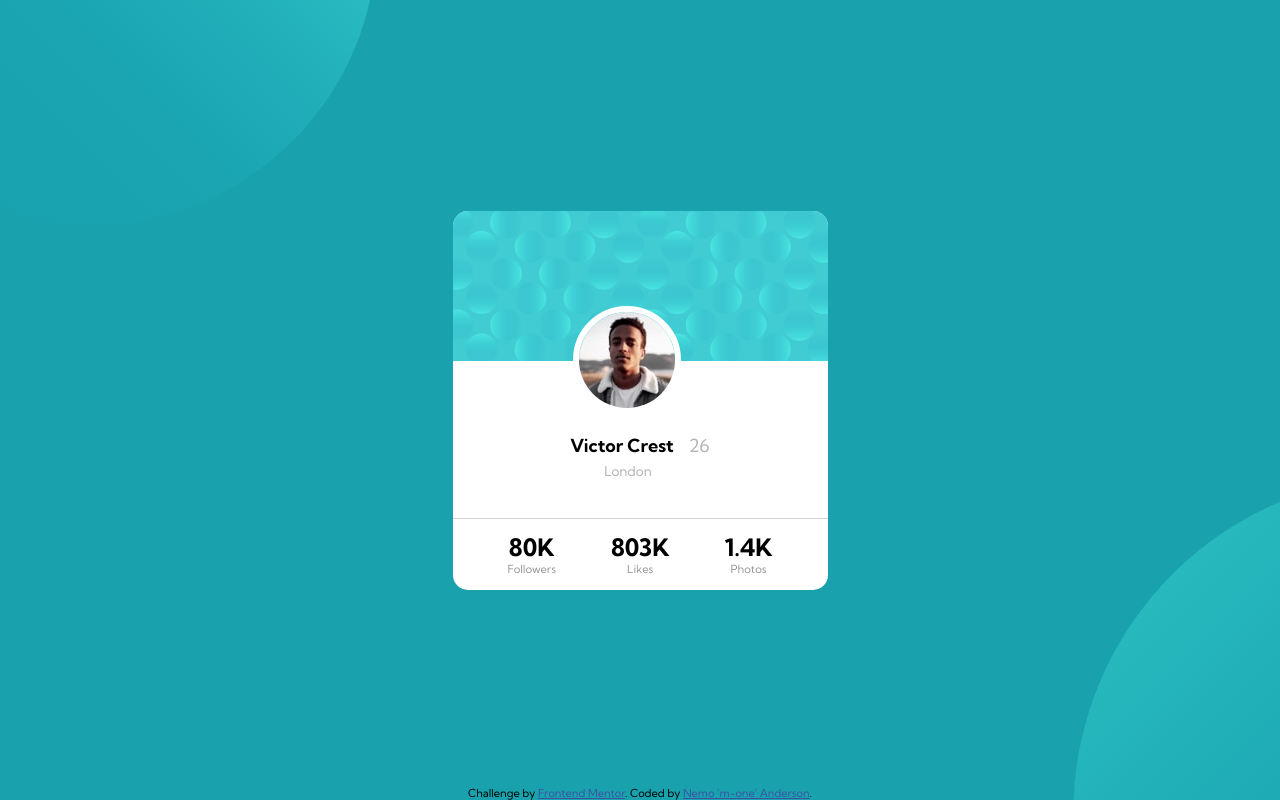
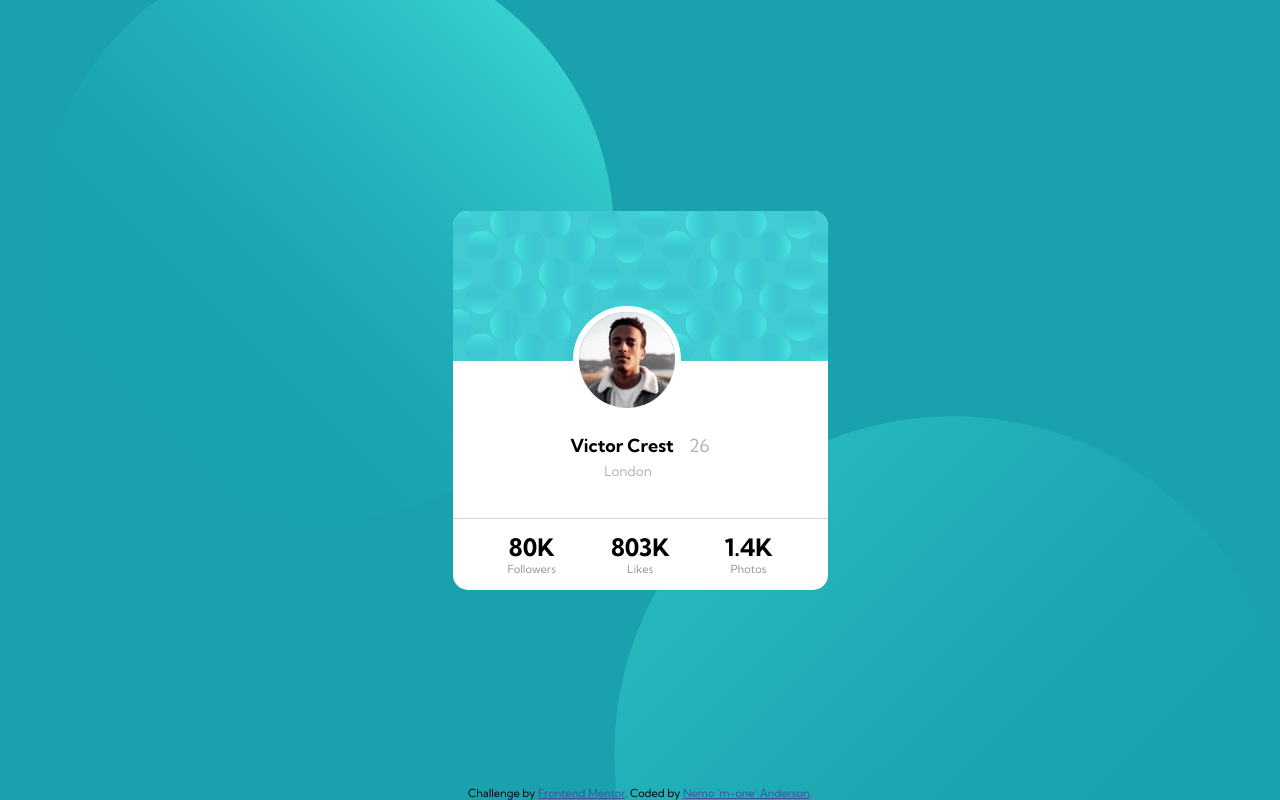
Before and after one commit to nemoanderson/project_profile_card, a plain HTML site: page index.html in a window 1280 px wide. Drawn offline with Linux system fonts and the light colour scheme.

Commit message:
Update styles.css
took https://github.com/danielmrz-dev advice

```diff
--- a/styles.css
+++ b/styles.css
@@ -21,11 +21,13 @@
 
 body {
   background:
+
     url(./assets/images/bg-pattern-top.svg) top -350px left -11em,
     url(./assets/images/bg-pattern-bottom.svg)  bottom -350px right -26em;
   background-size: 575px, 675px;
-  background-repeat: no-repeat;
+  background-repeat: no-repeat, no-repeat;
   background-color: var(--color-dark-cyan);
+  background-position: right 52vw bottom 35vh, left 48vw top 52vh;
   font-family: 'Kumbh Sans', system-ui, -apple-system, BlinkMacSystemFont, 'Segoe UI', Roboto, Oxygen, Ubuntu, Cantarell, 'Open Sans', 'Helvetica Neue', sans-serif;
   font-size: 18px; /* From Style Guide */
   /* Center Card*/
```
